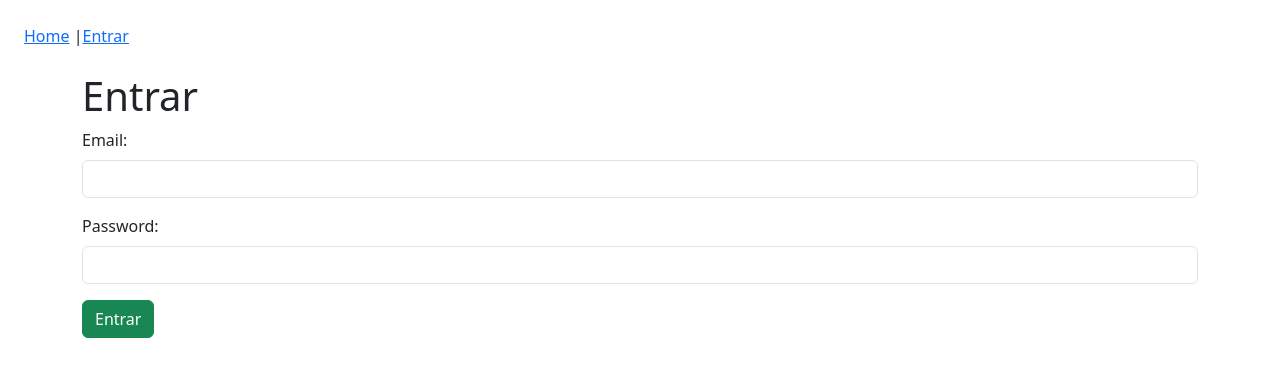
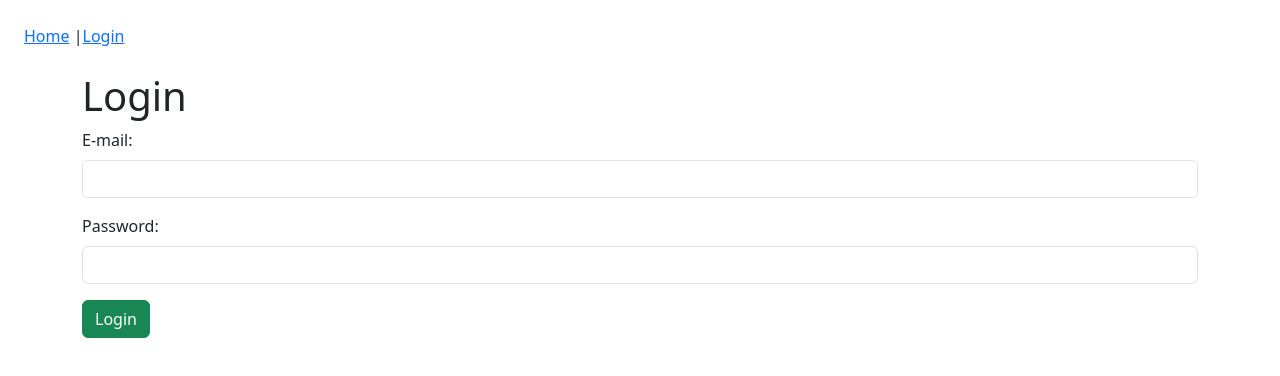
Before and after one commit to ThamirisMaria/restaurante-do-dia, a React (Vite) app in the folder frontend/: page /login in a window 1280 px wide. Shown: the top 376 px of the page. Built offline with nearby package versions, Linux system fonts and the light colour scheme; no server answers.

Commit message:
feat: adding i18n to the project

```diff
--- a/frontend/package.json
+++ b/frontend/package.json
@@ -14,9 +14,11 @@
   "dependencies": {
     "axios": "^1.6.7",
     "bootstrap": "^5.3.3",
+    "i18next": "^23.10.0",
     "react": "^18.2.0",
     "react-bootstrap": "^2.10.1",
     "react-dom": "^18.2.0",
+    "react-i18next": "^14.0.5",
     "react-router-dom": "^6.22.1"
   },
   "devDependencies": {
--- a/frontend/src/App.tsx
+++ b/frontend/src/App.tsx
@@ -5,8 +5,17 @@ import { AuthenticateUserPage } from "./pages/AuthenticateUserPage";
 import "bootstrap/dist/css/bootstrap.min.css";
 import "./App.css";
 import { Navigation } from "./components/ui/Navigation";
+import { useEffect } from "react";
+import { useTranslation } from "react-i18next";
 
 export function App() {
+  const { i18n } = useTranslation();
+
+  useEffect(() => {
+    const lng = navigator.language;
+    i18n.changeLanguage(lng);
+  }, []);
+
   return (
     <Router>
       <Navigation />
--- a/frontend/src/components/ui/Navigation.tsx
+++ b/frontend/src/components/ui/Navigation.tsx
@@ -1,9 +1,10 @@
 import { Link } from "react-router-dom";
 import { useAuth } from "@/hooks/useAuth";
 import { Button } from "react-bootstrap";
+import { t } from "i18next";
 
 export function Navigation() {
-  const {accessToken, updateAccessToken} = useAuth();
+  const { accessToken, updateAccessToken } = useAuth();
 
   const logout = () => {
     updateAccessToken(null);
@@ -11,8 +12,14 @@ export function Navigation() {
 
   return (
     <nav className="p-4">
-      <Link to="/">Home</Link> |
-      {accessToken ? <Button variant="link" className="p-0" onClick={logout}>Sair</Button> : <Link to="/login">Entrar</Link>}
+      <Link to="/">{t("nav.home")}</Link> |
+      {accessToken ? (
+        <Button variant="link" className="p-0" onClick={logout}>
+          {t("nav.logout")}
+        </Button>
+      ) : (
+        <Link to="/login">{t("nav.login")}</Link>
+      )}
     </nav>
   );
 }
--- /dev/null
+++ b/frontend/src/lib/i18n.ts
@@ -0,0 +1,20 @@
+import i18next from "i18next";
+
+import { initReactI18next } from "react-i18next";
+
+import enTranslations from "../locales/en.json";
+import ptTranslations from "../locales/pt.json";
+
+i18next.use(initReactI18next).init({
+  debug: true,
+  fallbackLng: "pt",
+  resources: {
+    en: {
+      translation: enTranslations,
+    },
+    pt: {
+      translation: ptTranslations,
+    },
+  },
+  lng: "pt",
+});
--- /dev/null
+++ b/frontend/src/locales/en.json
@@ -0,0 +1,28 @@
+{
+  "home-page": "Home Page",
+  "message": {
+    "warning": {
+      "verify-network-connection": "Please check your internet connection"
+    },
+    "success": {
+      "authentication": "You have successfully authenticated"
+    },
+    "error": {
+      "invalid-credentials": "Authentication failed due to invalid credentials"
+    },
+    "info": {
+      "email-or-password-missing": "Please provide an Email and a Password"
+    }
+  },
+  "authentication": {
+    "login": "Login",
+    "email": "E-mail",
+    "password": "Password",
+    "register": "Register"
+  },
+  "nav": {
+    "home": "Home",
+    "logout": "Logout",
+    "login": "Login"
+  }
+}
--- /dev/null
+++ b/frontend/src/locales/pt.json
@@ -0,0 +1,28 @@
+{
+  "home-page": "Página Inicial",
+  "authentication": {
+    "register": "Cadastrar",
+    "login": "Entrar",
+    "email": "E-mail",
+    "password": "Senha"
+  },
+  "message": {
+    "error": {
+      "invalid-credentials": "A autenticação falhou devido à credenciais inválidas"
+    },
+    "info": {
+      "email-or-password-missing": "Por favor, preencha os campos de Email e Senha"
+    },
+    "warning": {
+      "verify-network-connection": "Por favor, verifique sua conexão com a internet"
+    },
+    "success": {
+      "authentication": "Você autenticou com sucesso"
+    }
+  },
+  "nav": {
+    "home": "Início",
+    "logout": "Sair",
+    "login": "Entrar"
+  }
+}
--- a/frontend/src/main.tsx
+++ b/frontend/src/main.tsx
@@ -2,6 +2,7 @@ import React from "react";
 import ReactDOM from "react-dom/client";
 import { App } from "./App.tsx";
 import { AuthProvider } from "./hooks/useAuth.tsx";
+import "./lib/i18n.ts";
 
 ReactDOM.createRoot(document.getElementById("root")!).render(
   <React.StrictMode>
--- a/frontend/src/pages/AuthenticateUserPage.tsx
+++ b/frontend/src/pages/AuthenticateUserPage.tsx
@@ -5,6 +5,7 @@ import { Button, Container, Form } from "react-bootstrap";
 import { authenticateRequest } from "@/lib/requests";
 import { Message, MessageProps } from "@/components/ui/Message";
 import { useAuth } from "@/hooks";
+import { t } from "i18next";
 
 type InputRefs = {
   email: React.RefObject<HTMLInputElement>;
@@ -37,7 +38,7 @@ export function AuthenticateUserPage() {
     if (!email || !password) {
       setMessage({
         type: "INFO",
-        description: "Por favor, preencha os campos de Email e Senha",
+        description: t("message.info.email-or-password-missing"),
       });
       return;
     }
@@ -49,13 +50,13 @@ export function AuthenticateUserPage() {
         case "UNEXCEPTED_ERROR":
           setMessage({
             type: "ERROR",
-            description: "A autenticação falhou devido à credenciais invalidas",
+            description: t("message.error.invalid-credentials"),
           });
           break;
         case "NETWORK_CONNECTION_ISSUE":
           setMessage({
             type: "WARNING",
-            description: "Por favor, verifique sua conexão com a internet",
+            description: t("message.warning.verify-network-connection"),
           });
           break;
       }
@@ -63,7 +64,7 @@ export function AuthenticateUserPage() {
     if (response) {
       setMessage({
         type: "SUCCESS",
-        description: "Você autenticou com sucesso",
+        description: t("message.success.authentication"),
       });
       setTimeout(function () {
         updateAccessToken(response.token);
@@ -74,11 +75,11 @@ export function AuthenticateUserPage() {
 
   return (
     <Container>
-      <h1>Entrar</h1>
+      <h1>{t("authentication.login")}</h1>
       {message && <Message {...message} />}
       <Form method="POST" onSubmit={handleFormSubmit}>
         <Form.Group className="mb-3">
-          <Form.Label htmlFor="email">Email:</Form.Label>
+          <Form.Label htmlFor="email">{t("authentication.email")}:</Form.Label>
           <Form.Control
             type="text"
             name="email"
@@ -87,7 +88,9 @@ export function AuthenticateUserPage() {
           />
         </Form.Group>
         <Form.Group className="mb-3">
-          <Form.Label htmlFor="password">Password:</Form.Label>
+          <Form.Label htmlFor="password">
+            {t("authentication.password")}:
+          </Form.Label>
           <Form.Control
             type="password"
             name="password"
@@ -97,7 +100,7 @@ export function AuthenticateUserPage() {
         </Form.Group>
         <Form.Group>
           <Button type="submit" variant="success">
-            Entrar
+            {t("authentication.login")}
           </Button>
         </Form.Group>
       </Form>
--- a/frontend/src/pages/HomePage.tsx
+++ b/frontend/src/pages/HomePage.tsx
@@ -1,7 +1,9 @@
+import { t } from "i18next";
+
 export function HomePage() {
   return (
     <div className="px-4">
-      <h1>Home Page</h1>
+      <h1>{t("home-page")}</h1>
     </div>
   );
 }
```
